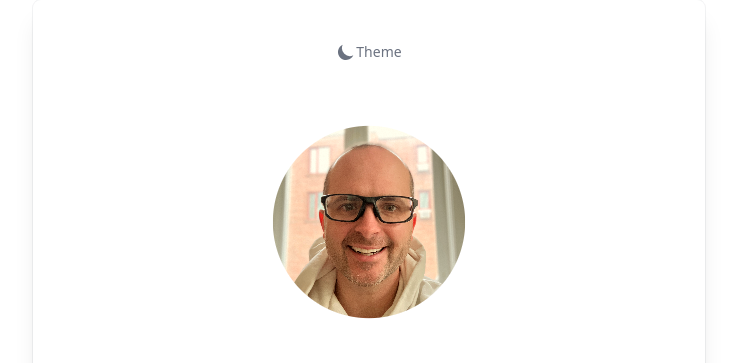
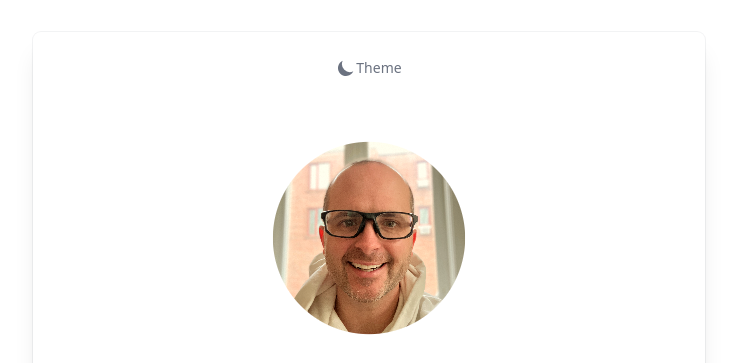
Before and after one commit to iamericfletcher/personal-website, a website: page index.html in a window 1280 px wide. Shown: the top 363 px of the page, without its empty margins (271-1008 px from the left). Drawn offline with Linux system fonts and the light colour scheme.

Commit message:
Fixed sizing issues

```diff
--- a/index.html
+++ b/index.html
@@ -57,8 +57,8 @@
     gtag('config', 'G-Q564LW8CKF');
 </script>
 <body>
-<div class="flex flex-col justify-center w-full h-full sm:min-h-screen sm:min-w-max sm:bg-white sm:dark:bg-stone-950">
-    <div class="flex flex-col w-full h-full sm:h-fit sm:max-w-lg md:max-w-2xl sm:mx-auto  bg-white dark:bg-slate-800 sm:rounded-lg px-6 py-8 sm:ring-1 sm:ring-slate-900/5 sm:shadow-xl">
+<div class="flex flex-col justify-center w-full min-h-screen sm:bg-white sm:dark:bg-stone-950 sm:py-8">
+    <div class="flex flex-col w-full h-fit px-6 py-4 sm:h-fit sm:max-w-lg md:max-w-2xl sm:mx-auto bg-white dark:bg-slate-800 sm:rounded-lg sm:ring-1 sm:ring-slate-900/5 sm:shadow-xl">
         <div class="flex justify-center ">
             <button aria-label="Toggle between light and dark theme"
                     class="flex text-gray-500 dark:text-gray-400 hover:bg-gray-100 dark:hover:bg-gray-700 focus:outline-none focus:ring-4 focus:ring-gray-200 dark:focus:ring-gray-700 rounded-lg text-sm p-2.5"
@@ -165,9 +165,6 @@
             <p class="text-sm text-gray-500 dark:text-gray-400">Made with ❤️ by Eric Fletcher</p>
         </footer>
     </div>
-    <!--    <footer class="flex justify-center mt-6 bg-none dark:bg-slate-800 sm:dark:bg-stone-950">-->
-    <!--        <p class="text-sm text-gray-500 dark:text-gray-400">Made with ❤️ by Eric Fletcher</p>-->
-    <!--    </footer>-->
 </div>
 
 <script src="src/index.js"></script>
--- a/tailwind.config.js
+++ b/tailwind.config.js
@@ -1,7 +1,7 @@
 /** @type {import('tailwindcss').Config} */
 module.exports = {
   darkMode: 'class',
-  content: ["./dist/*.{html,js}"],
+  content: ["*.{html,js}"],
   theme: {
     extend: {},
   },
```
Also changed, not shown: dist/output.css.
